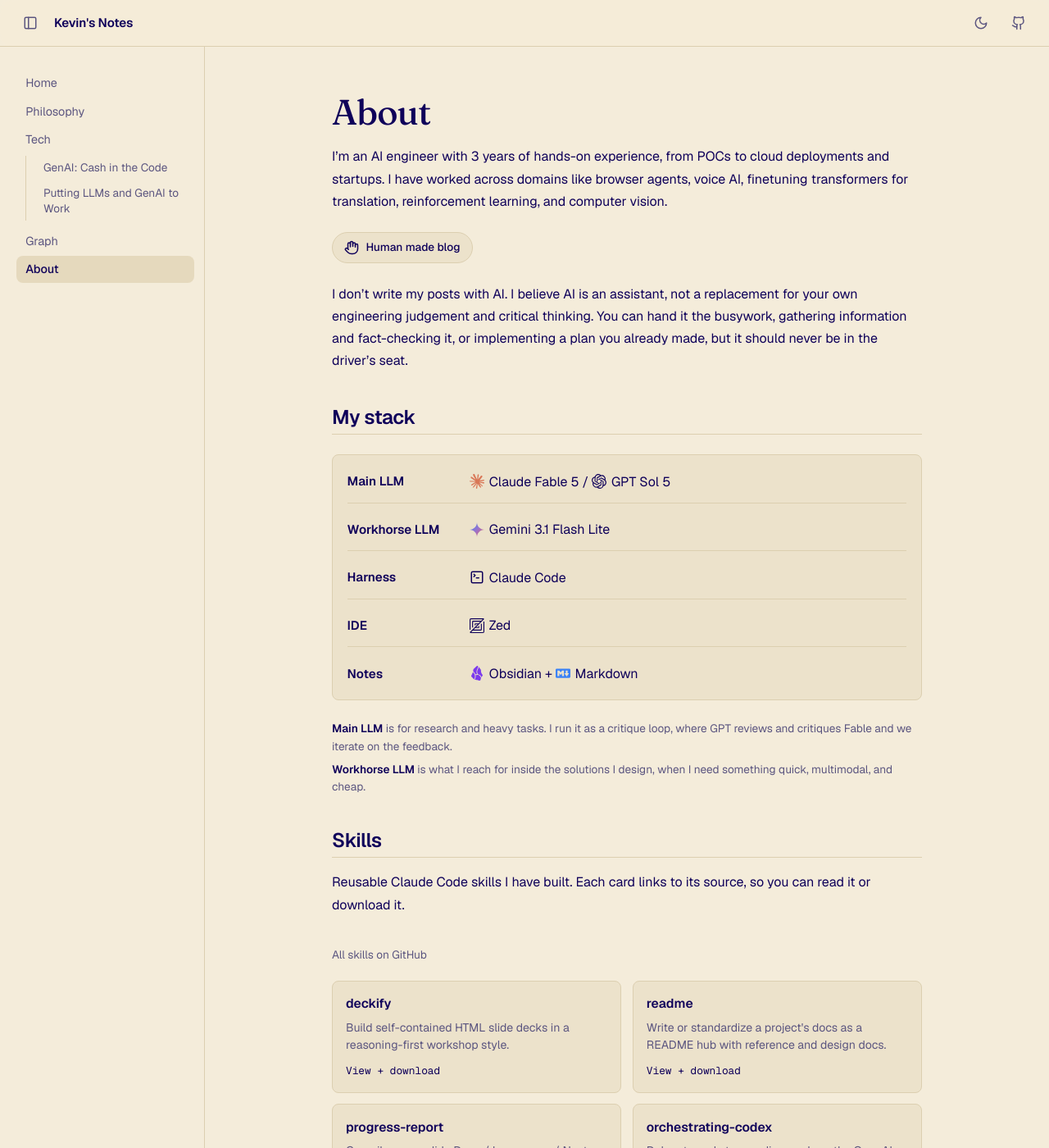
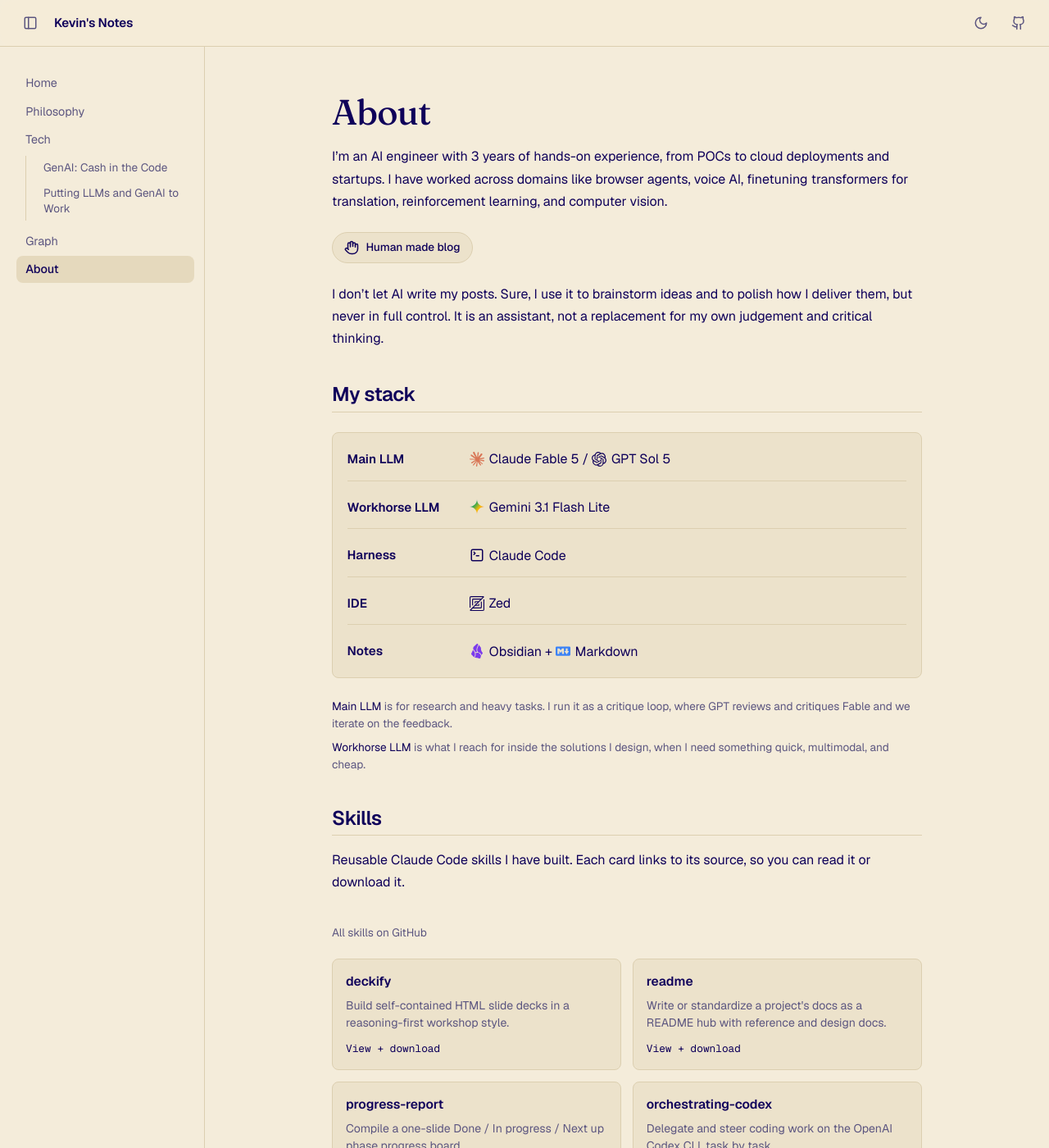
Before and after one commit to kevin-aoun/blog, a Jekyll site: the page built from about.md, in a window 1280 px wide and 1400 px high. Shown: the whole window at 82% size. Built offline with Jekyll 4.4.1, drawn with Linux system fonts in a browser that asks for light colours.

Commit message:
Gemini in Google colors; reword AI note; unbold stack labels
- Gemini icon gradient is now Google's blue/green/yellow/red (no purple).
- Reword the note: "I don't let AI write my posts. Sure, I use it to
  brainstorm ideas and polish how I deliver them, but never in full control."
- Stack role labels (Main LLM, Workhorse LLM) are no longer bold.

Co-Authored-By: Claude Fable 5 <noreply@anthropic.com>

```diff
--- a/about.md
+++ b/about.md
@@ -9,7 +9,7 @@ I'm an AI engineer with 3 years of hands-on experience, from POCs to cloud deplo
 
 <p class="human-badge"><span class="badge-ic">{% include_relative assets/icons/human-made.svg %}</span> Human made blog</p>
 
-I don't write my posts with AI. I believe AI is an assistant, not a replacement for your own engineering judgement and critical thinking. You can hand it the busywork, gathering information and fact-checking it, or implementing a plan you already made, but it should never be in the driver's seat.
+I don't let AI write my posts. Sure, I use it to brainstorm ideas and to polish how I deliver them, but never in full control. It is an assistant, not a replacement for my own judgement and critical thinking.
 
 ## My stack
 
--- a/assets/css/style.scss
+++ b/assets/css/style.scss
@@ -759,7 +759,7 @@ th { color: var(--heading); font-weight: 600; }
 .stack-notes { margin: 0.9rem 0 0; font-size: 0.85rem; color: var(--muted); line-height: 1.55; }
 .stack-notes p { margin: 0 0 0.45rem; }
 .stack-notes p:last-child { margin-bottom: 0; }
-.stack-notes-label { color: var(--heading); font-weight: 600; }
+.stack-notes-label { color: var(--heading); }
 
 @media (max-width: 520px) {
   .stack-item { flex-wrap: wrap; }
```
Also changed, not shown: assets/icons/gemini.svg.
